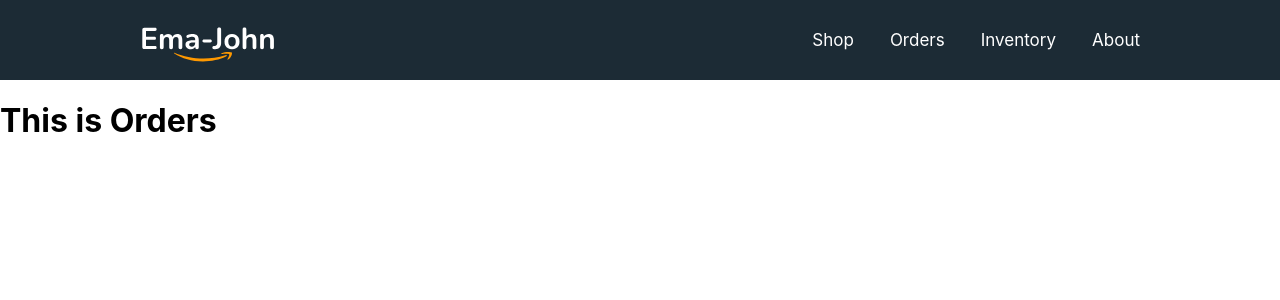
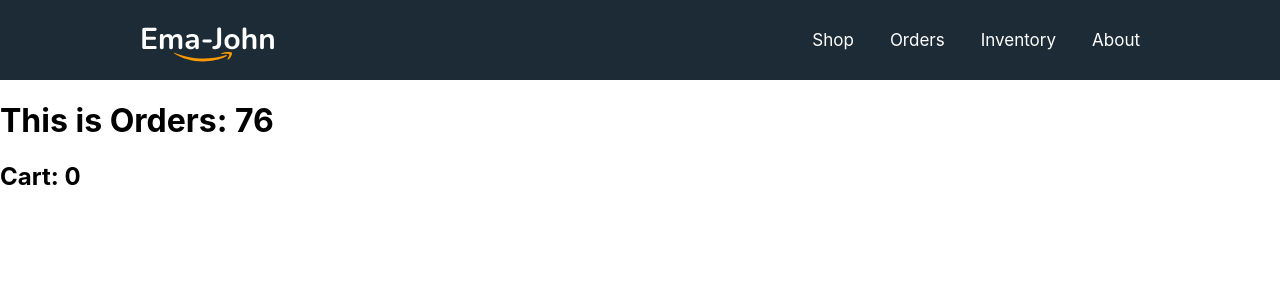
Before and after one commit to RiyaadHossain/Ema-Jhon-Router, a React (Create React App) app: page /orders in a window 1280 px wide. Shown: the top 300 px of the page. Built offline with nearby package versions, Linux system fonts and the light colour scheme.

Commit message:
Customize hooks[useCart, useProducts] added

```diff
--- a/src/App.js
+++ b/src/App.js
@@ -1,5 +1,6 @@
 import { Route, Routes } from 'react-router-dom';
 import './App.css';
+import About from './components/About/About';
 import Header from './components/Header/Header';
 import Inventory from './components/Inventory/Inventory';
 import Orders from './components/Orders/Orders';
@@ -10,9 +11,11 @@ function App() {
     <div>
       <Header></Header>
       <Routes>
+        <Route path='/' element={<Shop/> }/>
         <Route path='/shop' element={<Shop/> }/>
         <Route path='/orders' element={<Orders/> }/>
         <Route path='/inventory' element={ <Inventory/>}/>
+        <Route path='/about' element={ <About/>}/>
       </Routes>
     </div>
   );
--- /dev/null
+++ b/src/components/About/About.jsx
@@ -0,0 +1,11 @@
+import React from 'react';
+
+const About = () => {
+    return (
+        <div>
+            {/* <h1>About Us</h1> */}
+        </div>
+    );
+};
+
+export default About;
--- /dev/null
+++ b/src/components/Hooks/useCart.js
@@ -0,0 +1,21 @@
+import { useEffect, useState } from "react"
+import { getStoredCart } from "../../utilities/fakedb"
+
+const useCart = (products) => {
+    const [cart, setCart] = useState([])
+    useEffect(() => {
+        const storedCart = getStoredCart()
+        const newCart = []
+        for (const id in storedCart) {
+            const previousProduct = products.find(product => product.id === id)
+            if (previousProduct) {
+                previousProduct.quaintity = storedCart[id]
+                newCart.push(previousProduct)
+            }
+        }
+        setCart(newCart)
+    }, [products])
+    return [cart, setCart]
+}
+
+export default useCart
--- /dev/null
+++ b/src/components/Hooks/useProducts.js
@@ -0,0 +1,13 @@
+import { useEffect, useState } from "react";
+
+const useProducts = () => {
+    const [products, setProducts] = useState([]);
+    useEffect( () =>{
+        fetch('products.json')
+        .then(res=> res.json())
+        .then(data =>setProducts(data))
+    }, []);
+    return [products, setProducts]
+}
+
+export default useProducts;
--- a/src/components/Orders/Orders.jsx
+++ b/src/components/Orders/Orders.jsx
@@ -1,9 +1,18 @@
 import React from 'react';
+import useCart from '../Hooks/useCart';
+import useProducts from '../Hooks/useProducts';
 
 const Orders = () => {
+    const [products, setProducts] = useProducts()
+    const [cart, setCart] = useCart(products)
+    let count = 0;
+    for (const item of cart) {
+        count = item.quaintity + count
+    }
     return (
         <div>
-            <h1>This is Orders</h1>
+            <h1>This is Orders: {products.length}</h1>
+            <h2>Cart: {count}</h2>
         </div>
     );
 };
--- a/src/components/Shop/Shop.js
+++ b/src/components/Shop/Shop.js
@@ -1,18 +1,15 @@
 import React, { useEffect, useState } from 'react';
 import { addToDb, getStoredCart } from '../../utilities/fakedb';
 import Cart from '../Cart/Cart';
+import useProducts from '../Hooks/useProducts';
 import Product from '../Product/Product';
 import './Shop.css';
 
 const Shop = () => {
-    const [products, setProducts] = useState([]);
+    const [products, setProducts] = useProducts();
     const [cart, setCart] = useState([]);
 
-    useEffect( () =>{
-        fetch('products.json')
-        .then(res=> res.json())
-        .then(data =>setProducts(data))
-    }, []);
+
 
     useEffect( () =>{
         const storedCart = getStoredCart();
```
Also changed, not shown: src/components/About/About.css (added).
